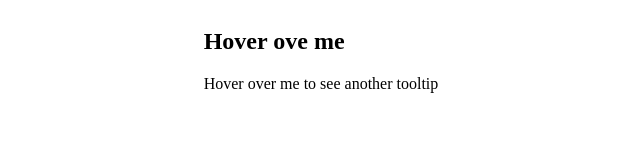
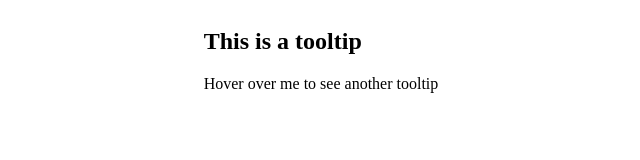
Before and after one commit to acciojob/react-composition-3-AmeyPank, a React app: page / in a window 1280 px wide. Shown: the top 160 px of the page, without its empty margins (319-959 px from the left). Built offline with nearby package versions, Linux system fonts and the light colour scheme.

Commit message:
This is a tooltip

```diff
--- a/src/components/App.js
+++ b/src/components/App.js
@@ -6,7 +6,7 @@ const App = () => {
   return (
     <div className="app">
       <Tooltip text="This is a tooltip">
-        <h2 className="tooltip">Hover ove me</h2>
+        <h2 className="tooltip">This is a tooltip</h2>
       </Tooltip>
 
       <Tooltip text="This is another tooltip">
```
